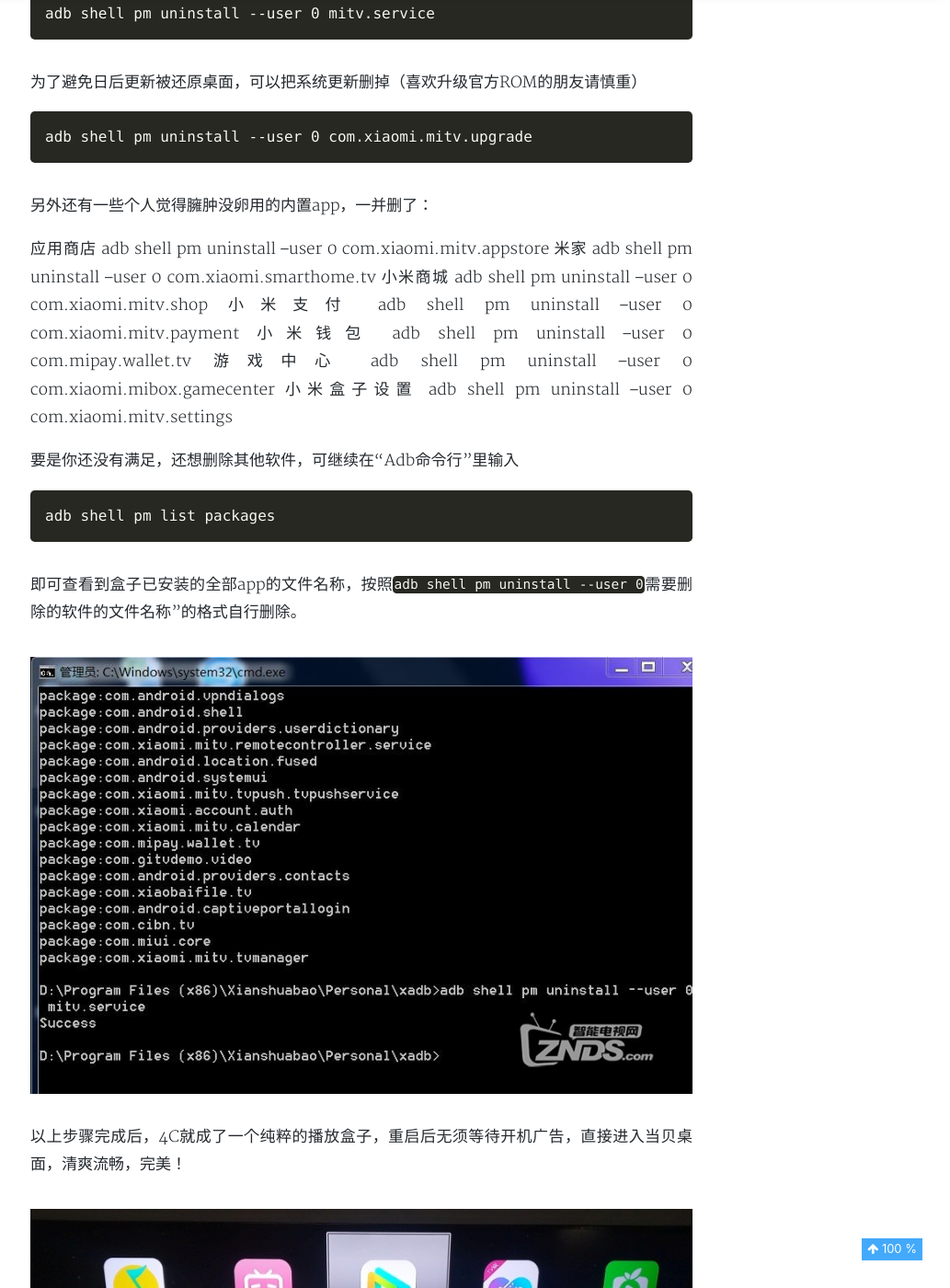
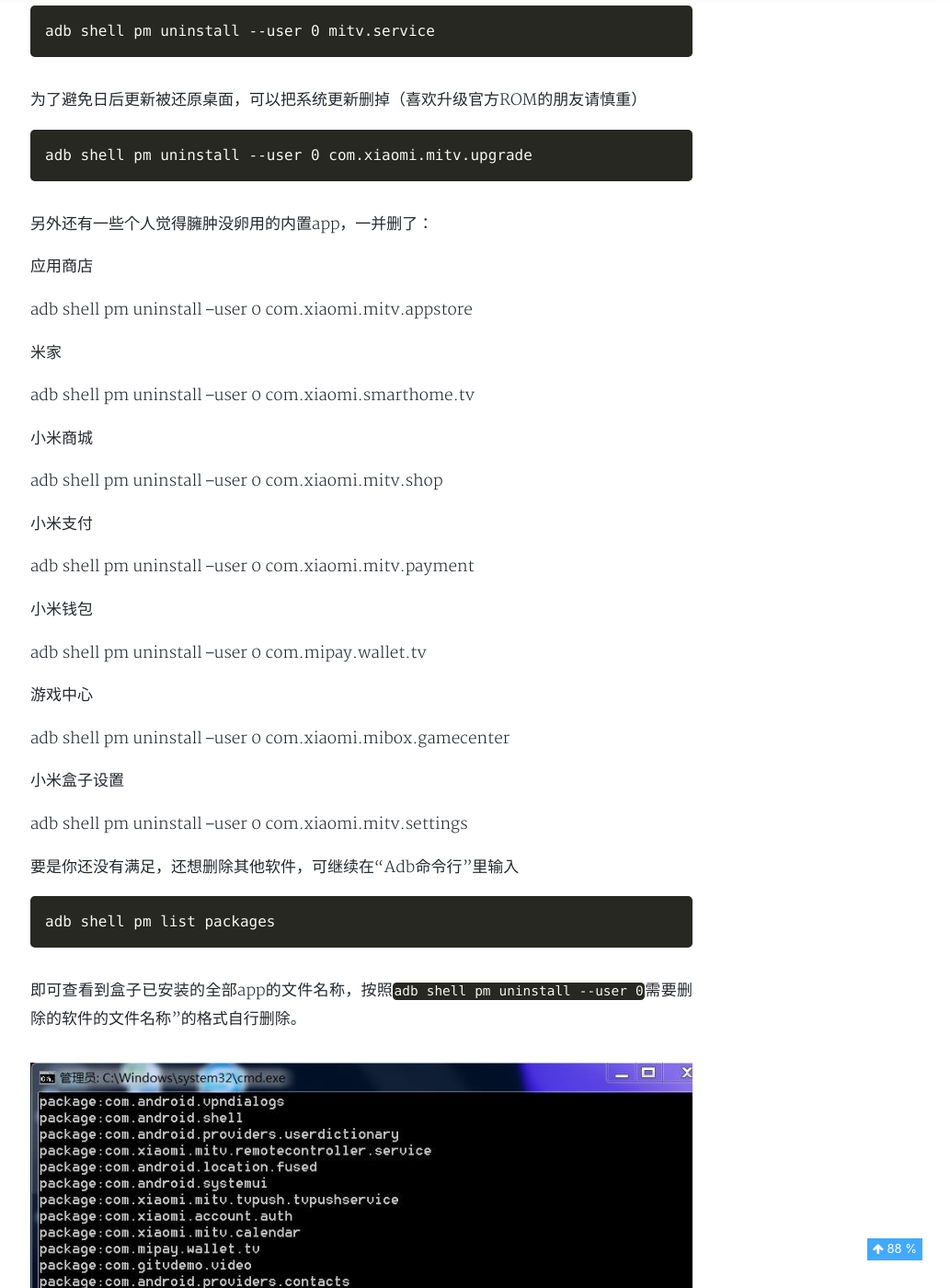
Before and after one commit to MasterYangY/yyblog, a Jekyll site: the page built from _posts/2021-08-03-十分钟还你干净的小米盒子，4c免root换桌面、去广告.md, in a window 1280 px wide and 1400 px high, scrolled down 2819 px. Shown: the whole window at 92% size, without its empty margins (247-1280 px from the left). Built offline with Jekyll 4.4.1, drawn with Linux system fonts in a browser that asks for light colours; nearby versions of some CDN libraries; comment, search, counter and statistics services are not loaded; a style sheet for code colours, icons or effects is not loaded.

```diff
--- a/_posts/2021-08-03-十分钟还你干净的小米盒子，4c免root换桌面、去广告.md
+++ b/_posts/2021-08-03-十分钟还你干净的小米盒子，4c免root换桌面、去广告.md
@@ -6,7 +6,7 @@ author: YY
 cover: 'https://yyblog.win/assets/img/4C/4CBANNER.jpg'
 tags:  自学记录
 ---
-####本文章转自<a href="https://www.znds.com/forum.php?mod=viewthread&tid=1134460">https://www.znds.com/forum.php?mod=viewthread&tid=1134460</a>
+### 本文章转自<a href="https://www.znds.com/forum.php?mod=viewthread&tid=1134460">https://www.znds.com/forum.php?mod=viewthread&tid=1134460</a>
 
 
 小米盒子免ROOT一键优化工具分享：https://www.znds.com/tv-1165870-1-1.html
@@ -63,18 +63,32 @@ adb shell pm uninstall --user 0 com.xiaomi.mitv.upgrade
 另外还有一些个人觉得臃肿没卵用的内置app，一并删了：
 
 应用商店
+
 adb shell pm uninstall --user 0 com.xiaomi.mitv.appstore
+
 米家
+
 adb shell pm uninstall --user 0 com.xiaomi.smarthome.tv
+
 小米商城
+
 adb shell pm uninstall --user 0 com.xiaomi.mitv.shop
+
 小米支付
+
 adb shell pm uninstall --user 0 com.xiaomi.mitv.payment
+
 小米钱包
+
 adb shell pm uninstall --user 0 com.mipay.wallet.tv
+
 游戏中心
-adb shell pm uninstall --user 0 com.xiaomi.mibox.gamecenter
+
+adb shell pm uninstall --user 0
+com.xiaomi.mibox.gamecenter
+
 小米盒子设置
+
 adb shell pm uninstall --user 0 com.xiaomi.mitv.settings
 
 
```
